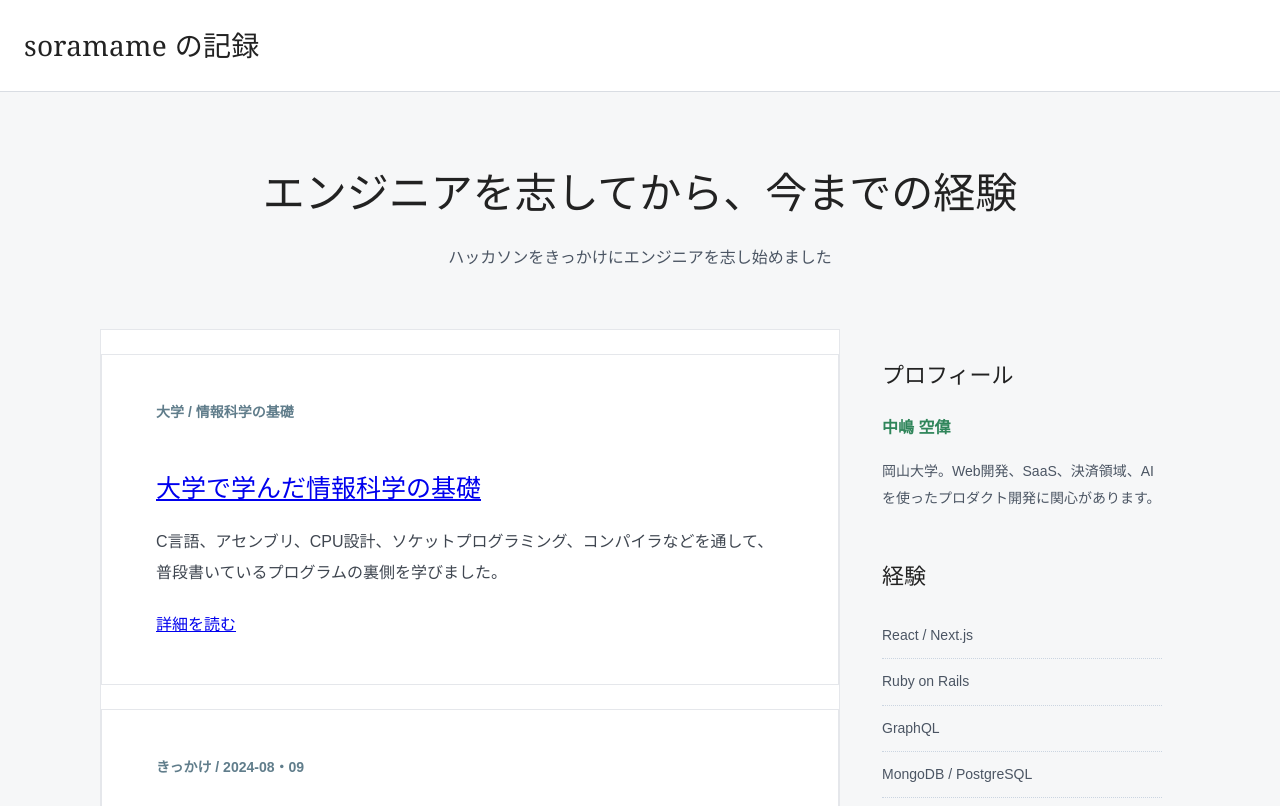
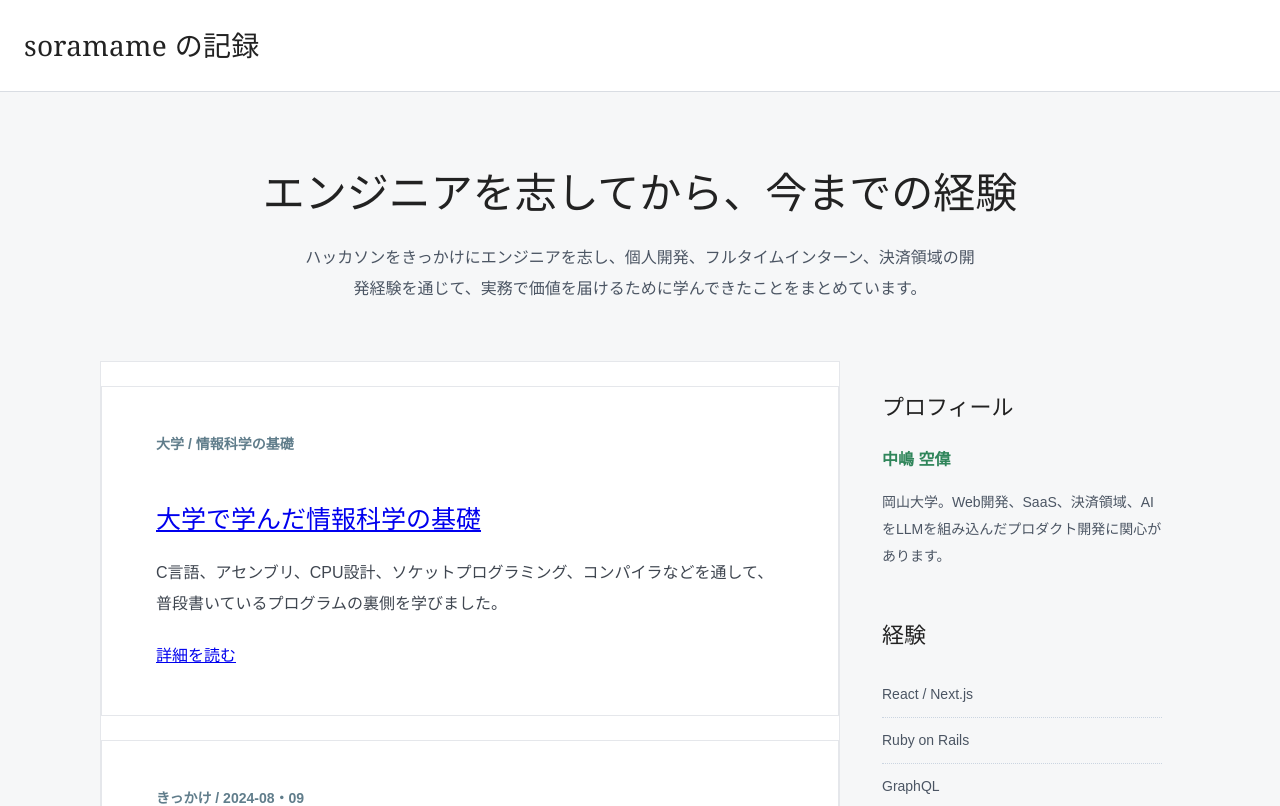
Before and after one commit to soramameen/portfolio-nextjs, a Next.js app: page / in a window 1280 px wide. Shown: the top 806 px of the page. Built offline with nearby package versions, Linux system fonts and the light colour scheme.

Commit message:
fix: 文言修正

```diff
--- a/app/page.tsx
+++ b/app/page.tsx
@@ -50,7 +50,7 @@ export default function Home() {
   <>
     <section className="hero">
       <h1>エンジニアを志してから、今までの経験</h1>
-      <p>ハッカソンをきっかけにエンジニアを志し始めました</p>
+      <p>ハッカソンをきっかけにエンジニアを志し、個人開発、フルタイムインターン、決済領域の開発経験を通じて、実務で価値を届けるために学んできたことをまとめています。</p>
     </section>
     <main className="layout">
       <section className="article-list">
@@ -67,7 +67,7 @@ export default function Home() {
         <section className="side-section">
           <h3>プロフィール</h3>
           <div className="profile-name">中嶋 空偉</div>
-          <p>岡山大学。Web開発、SaaS、決済領域、AIを使ったプロダクト開発に関心があります。</p>
+          <p>岡山大学。Web開発、SaaS、決済領域、AIをLLMを組み込んだプロダクト開発に関心があります。</p>
         </section>
         <section className="side-section">
           <h3>経験</h3>
```
